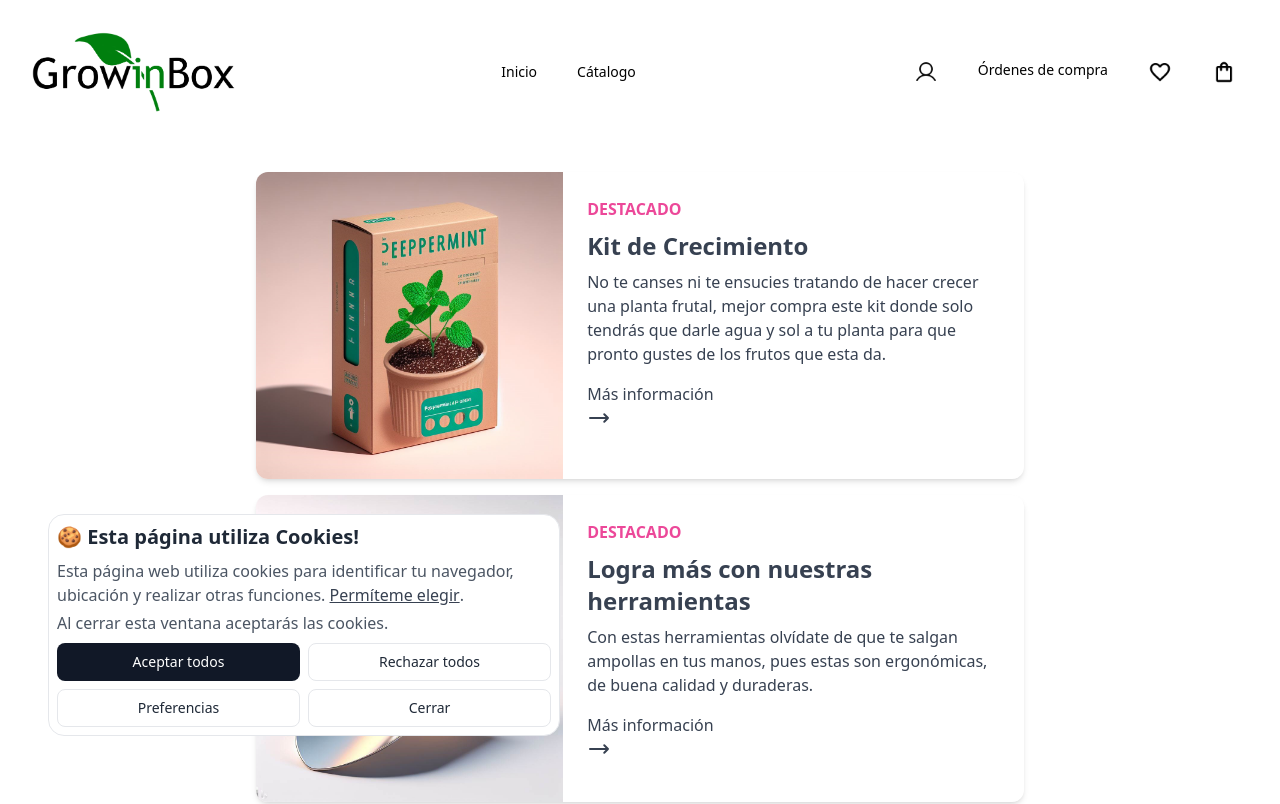
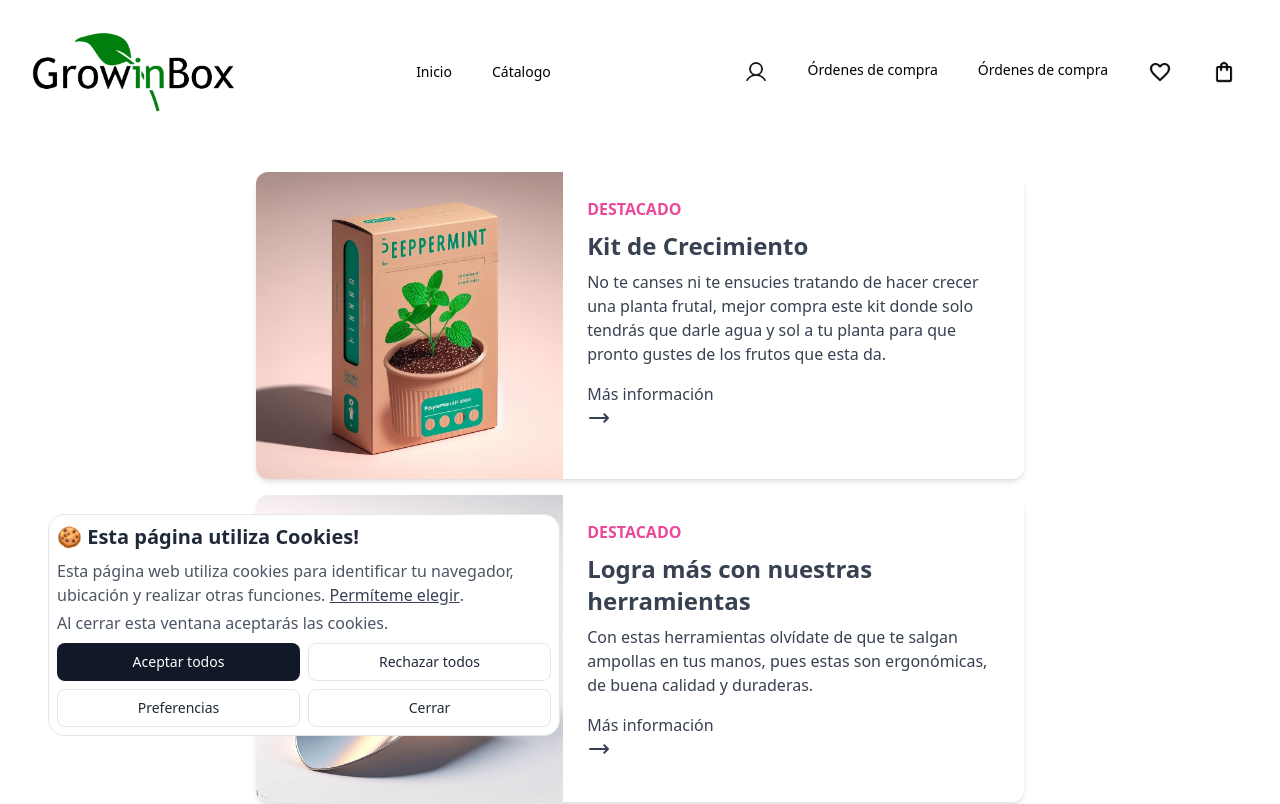
Before and after one commit to lfuentes-xd/Negocios2023-GrowInBox, a Vue app: page /reviewForm in a window 1280 px wide. Shown: the top 804 px of the page. Built offline with nearby package versions, Linux system fonts and the light colour scheme; what @paypal/paypal-js would draw is missing.

Commit message:
login menu

```diff
--- a/src/components/navbar.vue
+++ b/src/components/navbar.vue
@@ -22,6 +22,11 @@
                         <img class="w-6 h-6" src="../assets/User.png" alt="User logo" title="logo user">
                     </router-link>
 
+                    <router-link to="/OrdenesCompra"
+                        className="hover:bg-gray-700 hover:text-white px-3 py-2 rounded-md text-sm font-medium"
+                        title="Usuario">
+                        Órdenes de compra
+                    </router-link>
 
                     <router-link to="/OrdenesCompra"
                         className="hover:bg-gray-700 hover:text-white px-3 py-2 rounded-md text-sm font-medium"
```
